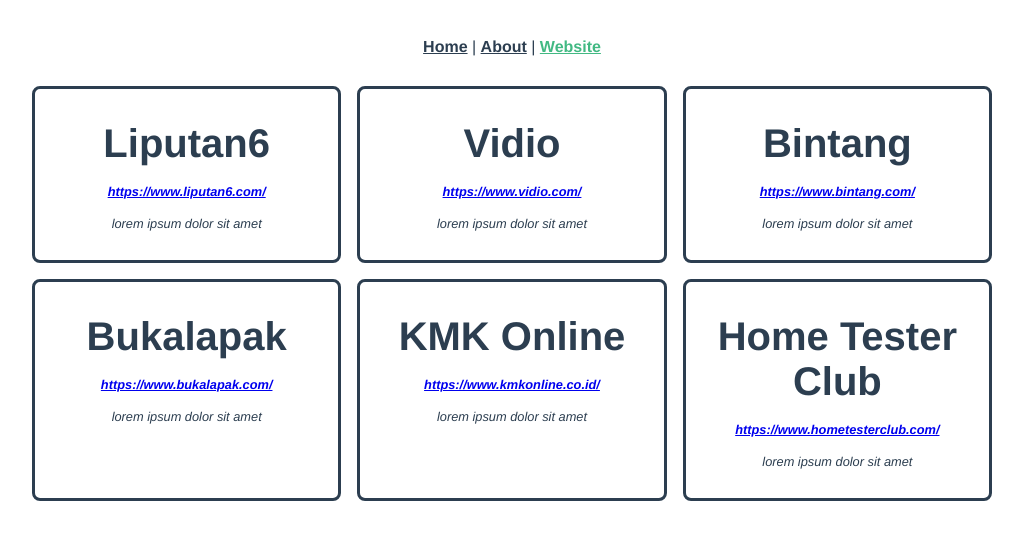
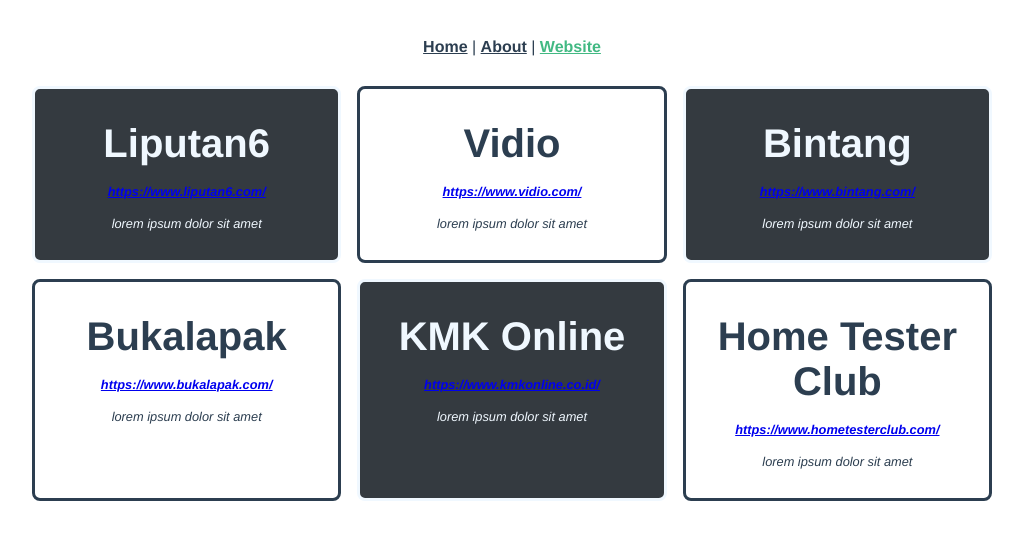
Before and after one commit to Risyandi/gsheets-eform, a Vue app in the folder frontend-gsheets/: page /web in a window 1280 px wide. Shown: the top 540 px of the page, without its empty margins (128-1151 px from the left). Built offline with nearby package versions, Linux system fonts and the light colour scheme.

Commit message:
fix: update try v-binding:class

```diff
--- a/frontend-gsheets/src/components/MediaWebsiteCard.vue
+++ b/frontend-gsheets/src/components/MediaWebsiteCard.vue
@@ -1,6 +1,6 @@
 <template>
     <div class="wrapper" id="media-website">
-        <div v-for="dataMedia in mediaWebsite" :key="dataMedia.name" class="card">
+        <div v-for="dataMedia in mediaWebsite" :key="dataMedia.name" v-bind:class="dataMedia.bg_dark !== true ? 'card' : 'card bg-dark'">
             <p>{{dataMedia.name}}</p>
             <p><a :href="dataMedia.link" target="_blank"> {{dataMedia.link}}</a></p>
             <p>{{dataMedia.description}}</p>
@@ -42,4 +42,8 @@
         font-style: italic;
         font-size: .8rem;
     }
+    .bg-dark {
+        background-color: #343a40;
+        color: aliceblue;
+    }
 </style>
--- a/frontend-gsheets/src/static/dataMediawebsite.json
+++ b/frontend-gsheets/src/static/dataMediawebsite.json
@@ -2,31 +2,37 @@
     {
         "name": "Liputan6",
         "link": "https://www.liputan6.com/",
-        "description": "lorem ipsum dolor sit amet"
+        "description": "lorem ipsum dolor sit amet",
+        "bg_dark": true
     },
     {
         "name": "Vidio",
         "link": "https://www.vidio.com/",
-        "description": "lorem ipsum dolor sit amet"
+        "description": "lorem ipsum dolor sit amet",
+        "bg_dark": false
     },
     {
         "name": "Bintang",
         "link": "https://www.bintang.com/",
-        "description": "lorem ipsum dolor sit amet"
+        "description": "lorem ipsum dolor sit amet",
+        "bg_dark": true
     },
     {
         "name": "Bukalapak",
         "link": "https://www.bukalapak.com/",
-        "description": "lorem ipsum dolor sit amet"
+        "description": "lorem ipsum dolor sit amet",
+        "bg_dark": false
     },
     {
         "name": "KMK Online",
         "link": "https://www.kmkonline.co.id/",
-        "description": "lorem ipsum dolor sit amet"
+        "description": "lorem ipsum dolor sit amet",
+        "bg_dark": true
     },
     {
         "name": "Home Tester Club",
         "link": "https://www.hometesterclub.com/",
-        "description": "lorem ipsum dolor sit amet"
+        "description": "lorem ipsum dolor sit amet",
+        "bg_dark": false
     }
 ]
```
